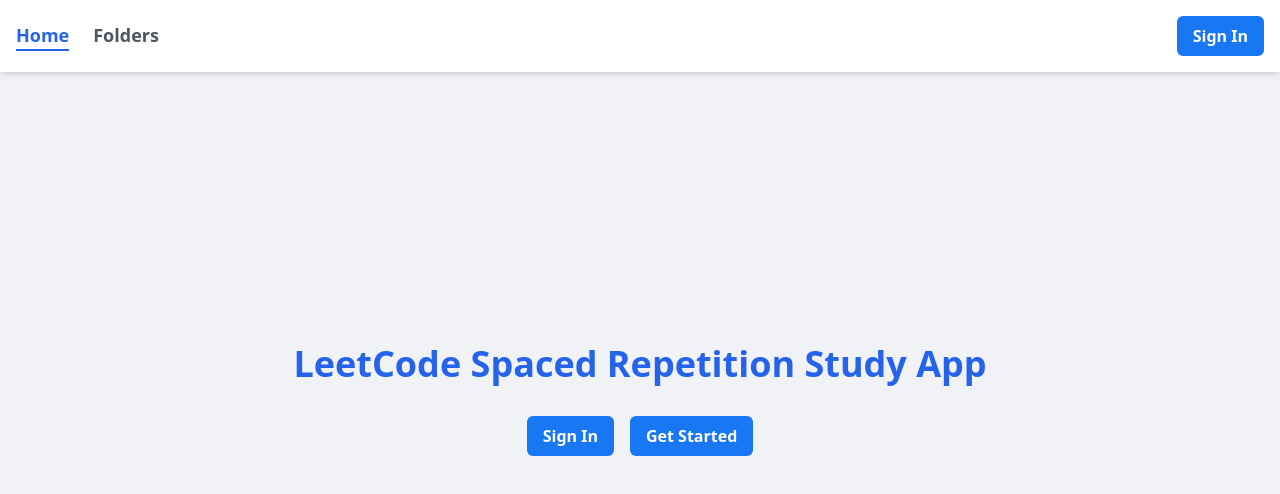
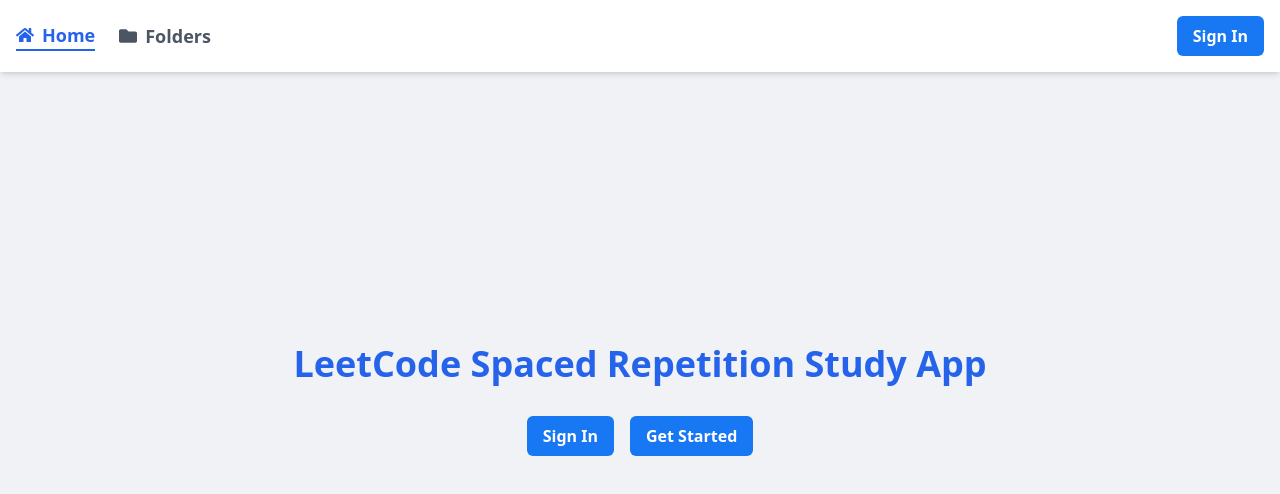
Before and after one commit to dgarcia1724/leetcode_study_app_react, a React (Vite) app: page / in a window 1280 px wide. Shown: the top 494 px of the page. Built offline with nearby package versions, Linux system fonts and the light colour scheme; no server answers.

Commit message:
AuthProvider added

```diff
--- /dev/null
+++ b/src/auth/AuthProvider.tsx
@@ -0,0 +1,39 @@
+import React, { createContext, useContext, useEffect, useState } from "react";
+import { onAuthStateChanged, User } from "firebase/auth";
+import { auth } from "./firebase";
+
+interface AuthContextProps {
+  user: User | null;
+  uid: string | null;
+}
+
+const AuthContext = createContext<AuthContextProps>({ user: null, uid: null });
+
+export const AuthProvider: React.FC<{ children: React.ReactNode }> = ({
+  children,
+}) => {
+  const [user, setUser] = useState<User | null>(null);
+  const [uid, setUid] = useState<string | null>(null);
+
+  useEffect(() => {
+    const unsubscribe = onAuthStateChanged(auth, (firebaseUser) => {
+      if (firebaseUser) {
+        setUser(firebaseUser);
+        setUid(firebaseUser.uid); // Capture UID
+      } else {
+        setUser(null);
+        setUid(null);
+      }
+    });
+
+    return () => unsubscribe();
+  }, []);
+
+  return (
+    <AuthContext.Provider value={{ user, uid }}>
+      {children}
+    </AuthContext.Provider>
+  );
+};
+
+export const useAuth = () => useContext(AuthContext);
--- a/src/components/TopNav.tsx
+++ b/src/components/TopNav.tsx
@@ -1,6 +1,6 @@
 import React, { useState, useRef, useEffect } from "react";
 import { NavLink } from "react-router-dom";
-import { FaUserCircle } from "react-icons/fa";
+import { FaUserCircle, FaHome, FaFolder, FaCog } from "react-icons/fa";
 import { IoMdArrowDropdown, IoMdArrowDropup } from "react-icons/io";
 import { useAuth } from "../hooks/useAuth"; // Assuming you have an AuthContext
 
@@ -31,25 +31,27 @@
         <NavLink
           to="/"
           className={({ isActive }) =>
-            `hover:text-blue-600 dark:hover:text-blue-400 font-semibold text-lg ${
+            `hover:text-blue-600 dark:hover:text-blue-400 font-semibold text-lg flex items-center ${
               isActive
                 ? "text-blue-600 dark:text-blue-400 border-b-2 border-blue-600 dark:border-blue-400"
                 : ""
             }`
           }
         >
+          <FaHome className="mr-2" />
           Home
         </NavLink>
         <NavLink
           to="/folders"
           className={({ isActive }) =>
-            `hover:text-blue-600 dark:hover:text-blue-400 font-semibold text-lg ${
+            `hover:text-blue-600 dark:hover:text-blue-400 font-semibold text-lg flex items-center ${
               isActive
                 ? "text-blue-600 dark:text-blue-400 border-b-2 border-blue-600 dark:border-blue-400"
                 : ""
             }`
           }
         >
+          <FaFolder className="mr-2" />
           Folders
         </NavLink>
       </div>
@@ -84,9 +86,10 @@
               <div className="absolute right-0 mt-2 w-64 bg-white dark:bg-gray-700 rounded-md shadow-lg py-1">
                 <NavLink
                   to="/settings"
-                  className="block px-4 py-2 text-sm text-gray-700 dark:text-gray-200 hover:bg-gray-100 dark:hover:bg-gray-600"
+                  className="block px-4 py-2 text-sm text-gray-700 dark:text-gray-200 hover:bg-gray-100 dark:hover:bg-gray-600 flex items-center"
                   onClick={() => setIsDropdownOpen(false)}
                 >
+                  <FaCog className="mr-2" />
                   Settings
                 </NavLink>
                 {/* Add more dropdown options here */}
```
